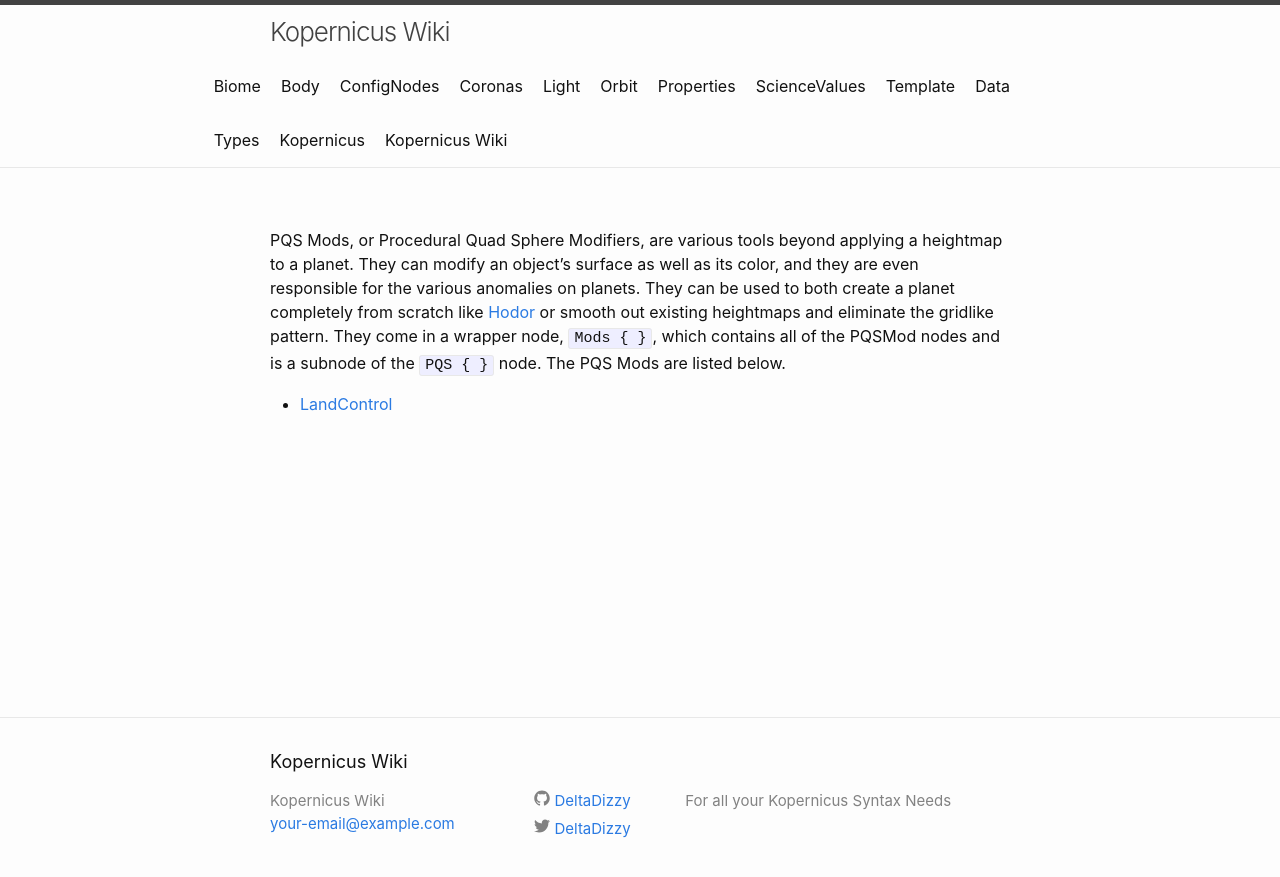
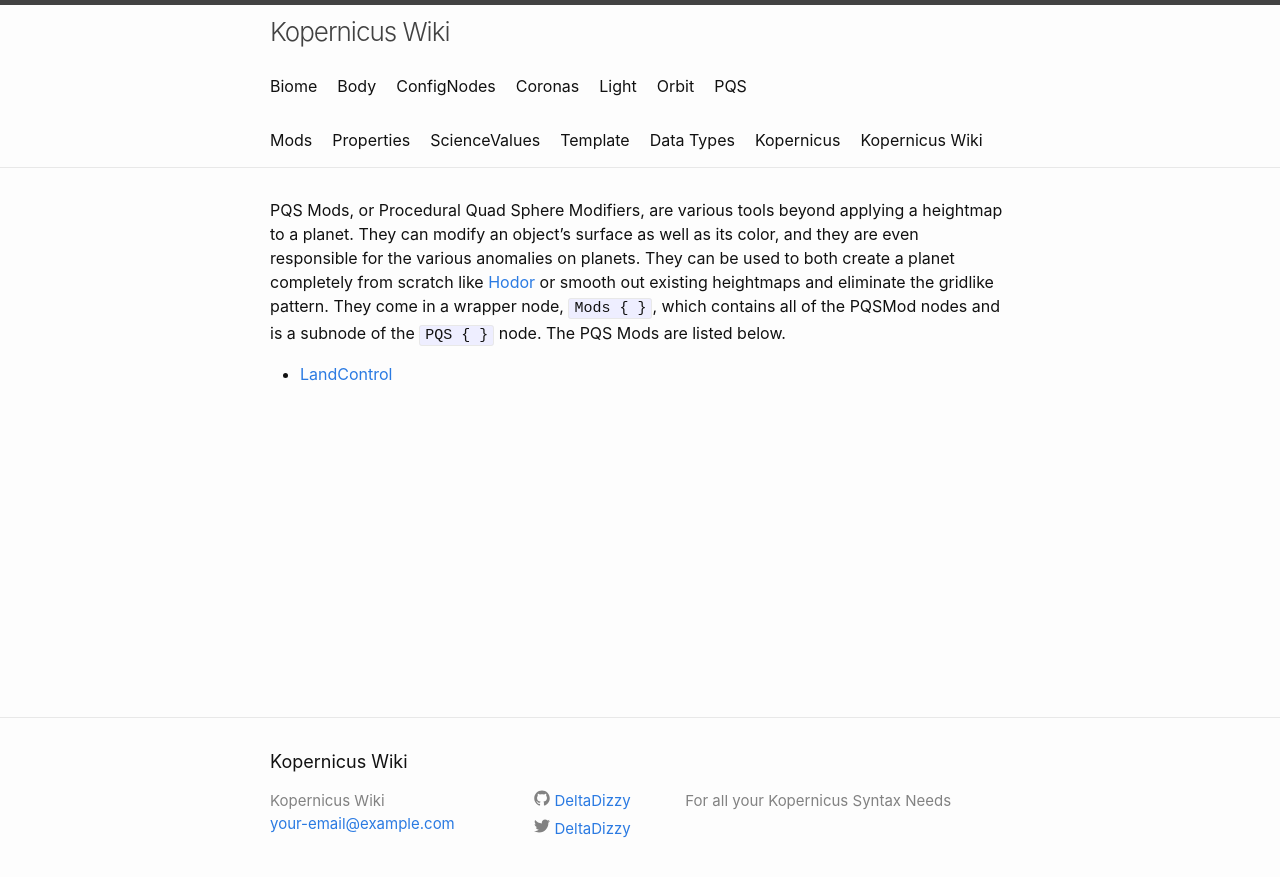
Before and after one commit to Kopernicus/wiki, a Jekyll site: the page built from pqsmods/PQSMods.md, in a window 1280 px wide. Shown: the top 877 px of the page. Built offline with Jekyll 4.4.1, drawn with Linux system fonts in a browser that asks for light colours; our own code applies the rules of GitHub Pages for plain Markdown files.

Commit message:
Add --- part

```diff
--- a/pqsmods/PQSMods.md
+++ b/pqsmods/PQSMods.md
@@ -1,2 +1,7 @@
+---
+layout: default
+title: PQS Mods
+---
+
 PQS Mods, or Procedural Quad Sphere Modifiers, are various tools beyond applying a heightmap to a planet. They can modify an object's surface as well as its color, and they are even responsible for the various anomalies on planets. They can be used to both create a planet completely from scratch like [Hodor](https://github.com/Kopernicus/KopernicusExamples/blob/master/KopernicusExamples/Creating%20New%20Bodies/ProceduralBody/Hodor.cfg) or smooth out existing heightmaps and eliminate the gridlike pattern.  They come in a wrapper node, `Mods { }`, which contains all of the PQSMod nodes and is a subnode of the `PQS { }` node. The PQS Mods are listed below.
 + [LandControl](/pqsmods/landcontrol.md)
```
